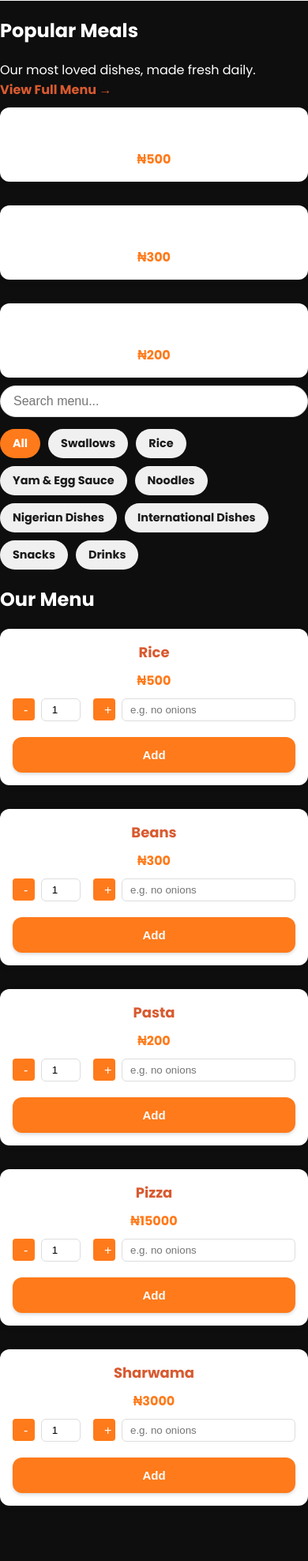
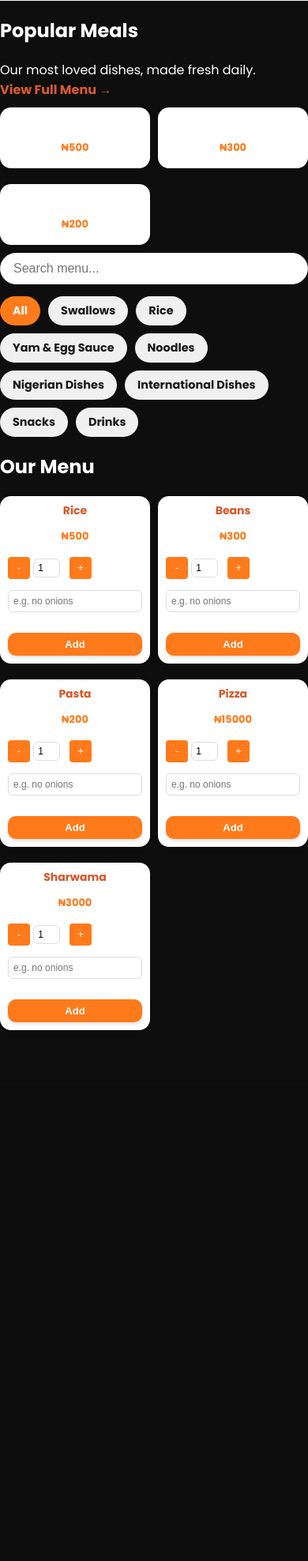
Before and after one commit to imisioluwa1203/restaurant_app, a Flask app: page / in a window 390 px wide. Shown: the part 979-2955 px from the top of the page at 79% size. After the commit the page ends 2283 px from the top, so only its background shows below. Run offline with Flask 3, Linux system fonts and the light colour scheme; data comes from the database, SQL or seed files in the repository; some libraries are stand-ins or nearby versions.

Commit message:
two column cards on mobile only

```diff
--- a/static/style.css
+++ b/static/style.css
@@ -1485,3 +1485,33 @@
 .top-item { color: #222; }
 .menu-table td { color: #222; }
 .popular-card h3 { color: #d35400; }
+
+@media (max-width: 600px) {
+  .menu-grid {
+    display: grid;
+    grid-template-columns: repeat(2, 1fr);
+    gap: 10px;
+  }
+  .menu-grid .food-card {
+    padding: 0 0 10px;
+    overflow: hidden;
+    border-radius: 14px;
+    text-align: left;
+  }
+  .menu-grid .food-card img {
+    width: 100%;
+    height: 110px;
+    object-fit: cover;
+    border-radius: 14px 14px 0 0;
+    display: block;
+  }
+  .menu-grid .food-card h3 { font-size: 14px; margin: 8px 10px 2px; }
+  .menu-grid .food-card h3 a { color: #d4572a; }
+  .menu-grid .food-card .price { font-size: 13px; margin: 0 10px 6px; }
+  .menu-grid .food-card form { padding: 0 10px; }
+  .menu-grid .food-card .qty-stepper { display: flex; align-items: center; gap: 4px; margin-bottom: 6px; }
+  .menu-grid .food-card .qty-stepper input { width: 34px; text-align: center; padding: 4px 0; font-size: 12px; }
+  .menu-grid .food-card .qty-btn { padding: 4px 8px; font-size: 13px; }
+  .menu-grid .food-card input[name="notes"] { width: 100%; box-sizing: border-box; font-size: 12px; padding: 6px; margin-bottom: 6px; }
+  .menu-grid .food-card .btn { width: 100%; padding: 7px 0; font-size: 13px; border-radius: 10px; }
+}
```
